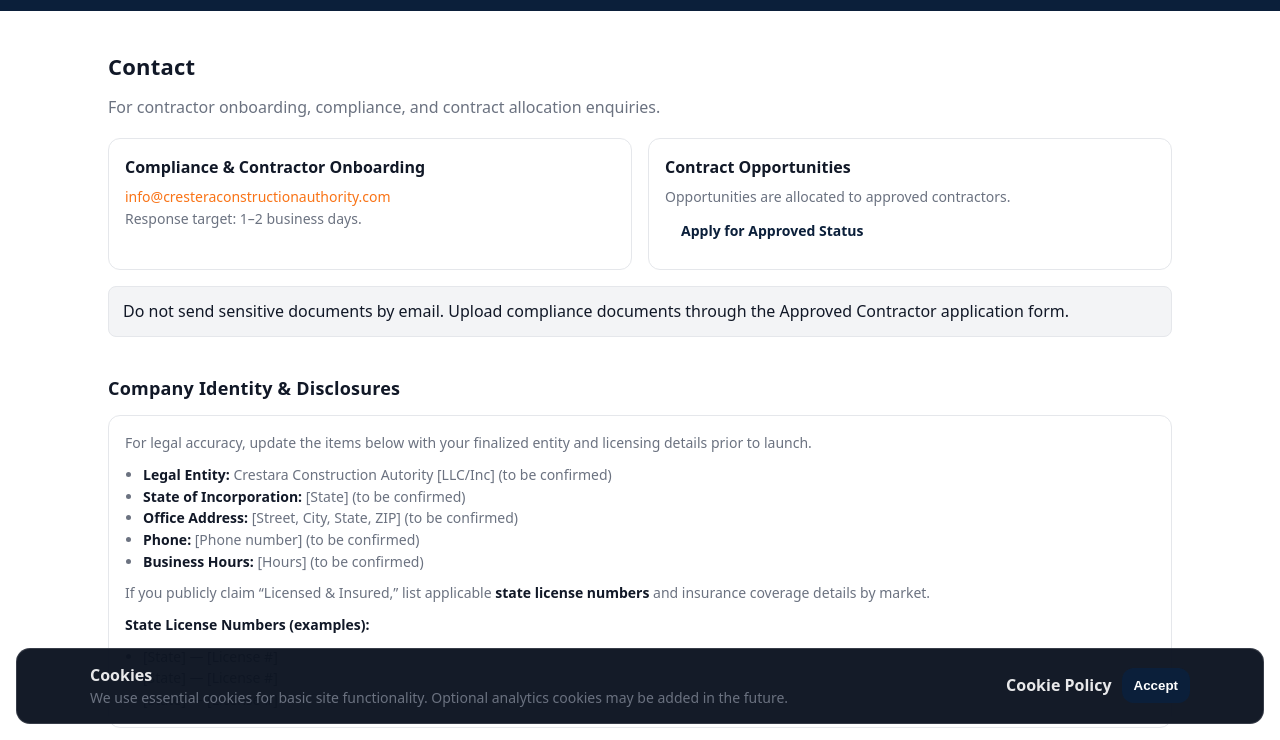
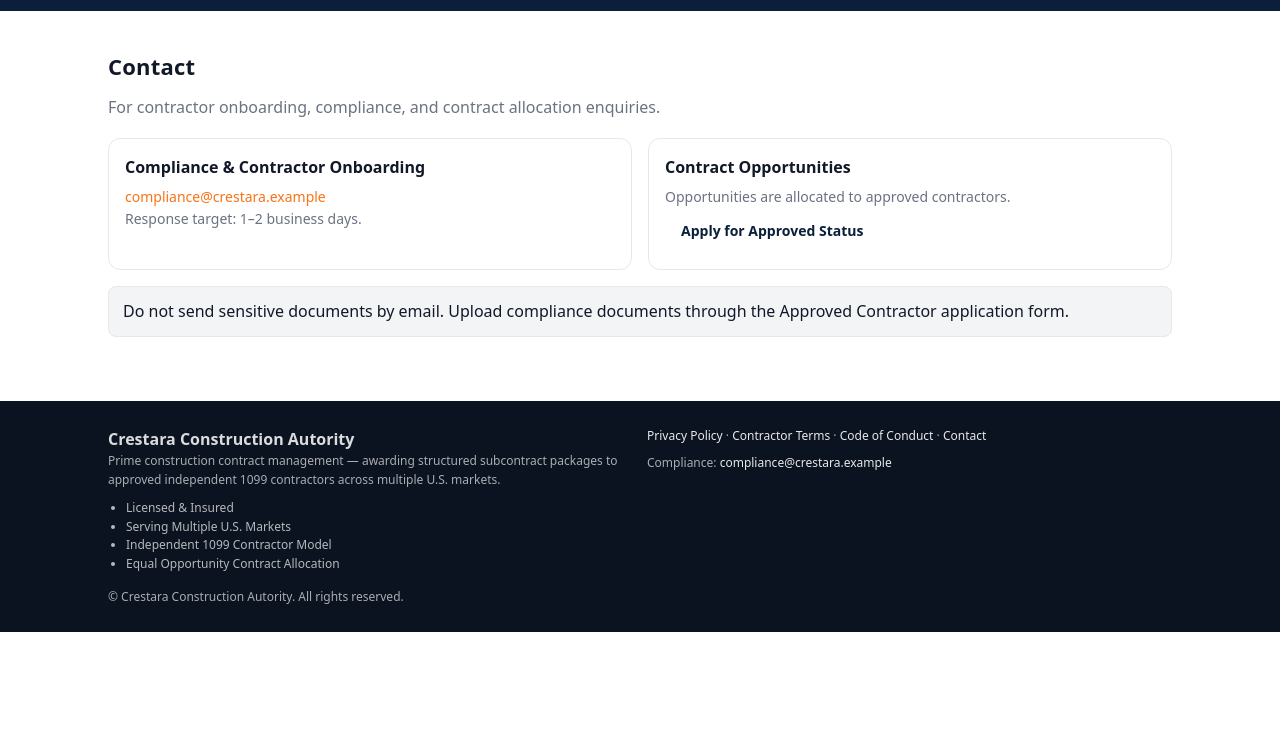
Before and after one commit to LOBEG/CresteraConstruction, a website: page public/contact.html in a window 1280 px wide. Shown: the part 60-800 px from the top of the page. Drawn offline with Linux system fonts and the light colour scheme.

Commit message:
Add files via upload

```diff
--- a/public/assets/site.js
+++ b/public/assets/site.js
@@ -35,31 +35,6 @@ async function main() {
     { threshold: 0.12 }
   );
   document.querySelectorAll(".reveal").forEach((el) => reveal.observe(el));
-
-  const consentKey = "crestara_cookie_consent_v1";
-  if (!localStorage.getItem(consentKey)) {
-    const banner = document.createElement("div");
-    banner.className = "cookie-banner";
-    banner.innerHTML = `
-      <div class="cookie-inner">
-        <div>
-          <strong>Cookies</strong>
-          <div class="muted">We use essential cookies for basic site functionality. Optional analytics cookies may be added in the future.</div>
-        </div>
-        <div class="cookie-actions">
-          <a class="cookie-link" href="/cookie-policy.html">Cookie Policy</a>
-          <button class="submit cookie-btn" type="button" data-consent="accepted">Accept</button>
-        </div>
-      </div>
-    `;
-    document.body.appendChild(banner);
-    banner.querySelectorAll("[data-consent]").forEach((btn) => {
-      btn.addEventListener("click", () => {
-        localStorage.setItem(consentKey, "accepted");
-        banner.remove();
-      });
-    });
-  }
 }
 
 main();
--- a/public/assets/styles.css
+++ b/public/assets/styles.css
@@ -97,12 +97,6 @@ footer li{color:rgba(255,255,255,.7);font-size:12px}
 .reveal{opacity:0;transform:translateY(10px);transition:opacity .6s ease,transform .6s ease}
 .reveal.in-view{opacity:1;transform:none}
 
-.cookie-banner{position:fixed;left:16px;right:16px;bottom:16px;z-index:9999;background:rgba(11,18,32,.96);color:rgba(255,255,255,.9);border:1px solid rgba(255,255,255,.15);border-radius:14px;padding:14px}
-.cookie-inner{max-width:1100px;margin:0 auto;display:flex;gap:14px;align-items:center;justify-content:space-between}
-.cookie-actions{display:flex;gap:10px;align-items:center;flex-wrap:wrap;justify-content:flex-end}
-.cookie-link{color:rgba(255,255,255,.9);font-weight:700}
-.cookie-btn{padding:10px 12px;border-radius:12px}
-
 @media (max-width: 860px){
   .card{grid-column:span 12}
   .hero h1{font-size:30px}
@@ -114,6 +108,4 @@ footer li{color:rgba(255,255,255,.7);font-size:12px}
   .col-6{grid-column:span 12}
   footer .foot-grid{grid-template-columns:1fr}
   .step{grid-column:span 12}
-  .cookie-inner{flex-direction:column;align-items:flex-start}
-  .cookie-actions{width:100%;justify-content:flex-start}
 }
--- a/public/contact.html
+++ b/public/contact.html
@@ -17,7 +17,7 @@
         <div class="grid">
           <div class="card">
             <h3>Compliance &amp; Contractor Onboarding</h3>
-            <p><a href="mailto:info@cresteraconstructionauthority.com">info@cresteraconstructionauthority.com</a></p>
+            <p><a href="mailto:compliance@crestara.example">compliance@crestara.example</a></p>
             <p class="muted">Response target: 1–2 business days.</p>
           </div>
           <div class="card">
@@ -30,33 +30,6 @@
         <div class="notice" style="margin-top:16px;">
           Do not send sensitive documents by email. Upload compliance documents through the Approved Contractor application form.
         </div>
-
-        <section class="section" style="padding-left:0;padding-right:0;">
-          <h2 style="font-size:18px;margin-top:0;">Company Identity &amp; Disclosures</h2>
-          <div class="grid">
-            <div class="card" style="grid-column:span 12;">
-              <p class="muted">For legal accuracy, update the items below with your finalized entity and licensing details prior to launch.</p>
-              <ul>
-                <li><strong>Legal Entity:</strong> Crestara Construction Autority [LLC/Inc] (to be confirmed)</li>
-                <li><strong>State of Incorporation:</strong> [State] (to be confirmed)</li>
-                <li><strong>Office Address:</strong> [Street, City, State, ZIP] (to be confirmed)</li>
-                <li><strong>Phone:</strong> [Phone number] (to be confirmed)</li>
-                <li><strong>Business Hours:</strong> [Hours] (to be confirmed)</li>
-              </ul>
-              <p class="muted" style="margin-top:10px;">
-                If you publicly claim “Licensed &amp; Insured,” list applicable <strong>state license numbers</strong> and insurance coverage details by market.
-              </p>
-              <div class="muted" style="margin-top:10px;">
-                <strong>State License Numbers (examples):</strong>
-                <ul>
-                  <li>[State] — [License #]</li>
-                  <li>[State] — [License #]</li>
-                  <li>[State] — [License #]</li>
-                </ul>
-              </div>
-            </div>
-          </div>
-        </section>
       </div>
     </main>
     <div id="site-footer"></div>
--- a/public/partials/footer.html
+++ b/public/partials/footer.html
@@ -5,21 +5,16 @@
         <strong>Crestara Construction Autority</strong>
         <div class="small">Prime construction contract management — awarding structured subcontract packages to approved independent 1099 contractors across multiple U.S. markets.</div>
         <ul>
-          <li>Licensed &amp; Insured (where required)</li>
+          <li>Licensed &amp; Insured</li>
           <li>Serving Multiple U.S. Markets</li>
           <li>Independent 1099 Contractor Model</li>
           <li>Equal Opportunity Contract Allocation</li>
         </ul>
-        <div class="small">License and insurance details are confirmed during compliance review and are available upon request.</div>
       </div>
       <div>
         <div class="small">
-          <div>
-            <a href="/privacy.html">Privacy Policy</a> · <a href="/cookie-policy.html">Cookie Policy</a> · <a href="/terms-of-use.html">Terms of Use</a>
-            · <a href="/terms.html">Contractor Terms</a> · <a href="/prequalification.html">Prequalification</a>
-            · <a href="/equal-opportunity.html">Equal Opportunity</a> · <a href="/accessibility.html">Accessibility</a> · <a href="/contact.html">Contact</a>
-          </div>
-          <div style="margin-top:8px;">Email: <a href="mailto:info@cresteraconstructionauthority.com">info@cresteraconstructionauthority.com</a></div>
+          <div><a href="/privacy.html">Privacy Policy</a> · <a href="/terms.html">Contractor Terms</a> · <a href="/code-of-conduct.html">Code of Conduct</a> · <a href="/contact.html">Contact</a></div>
+          <div style="margin-top:8px;">Compliance: <a href="mailto:compliance@crestara.example">compliance@crestara.example</a></div>
         </div>
       </div>
     </div>
```
Also changed, not shown: public/approved-contractor.html (+1 -1 lines), public/compliance.html (+2 -3 lines), public/index.html (+7 -7 lines), public/privacy.html (+1 -1 lines), public/terms.html (+0 -1 lines), README.md.
